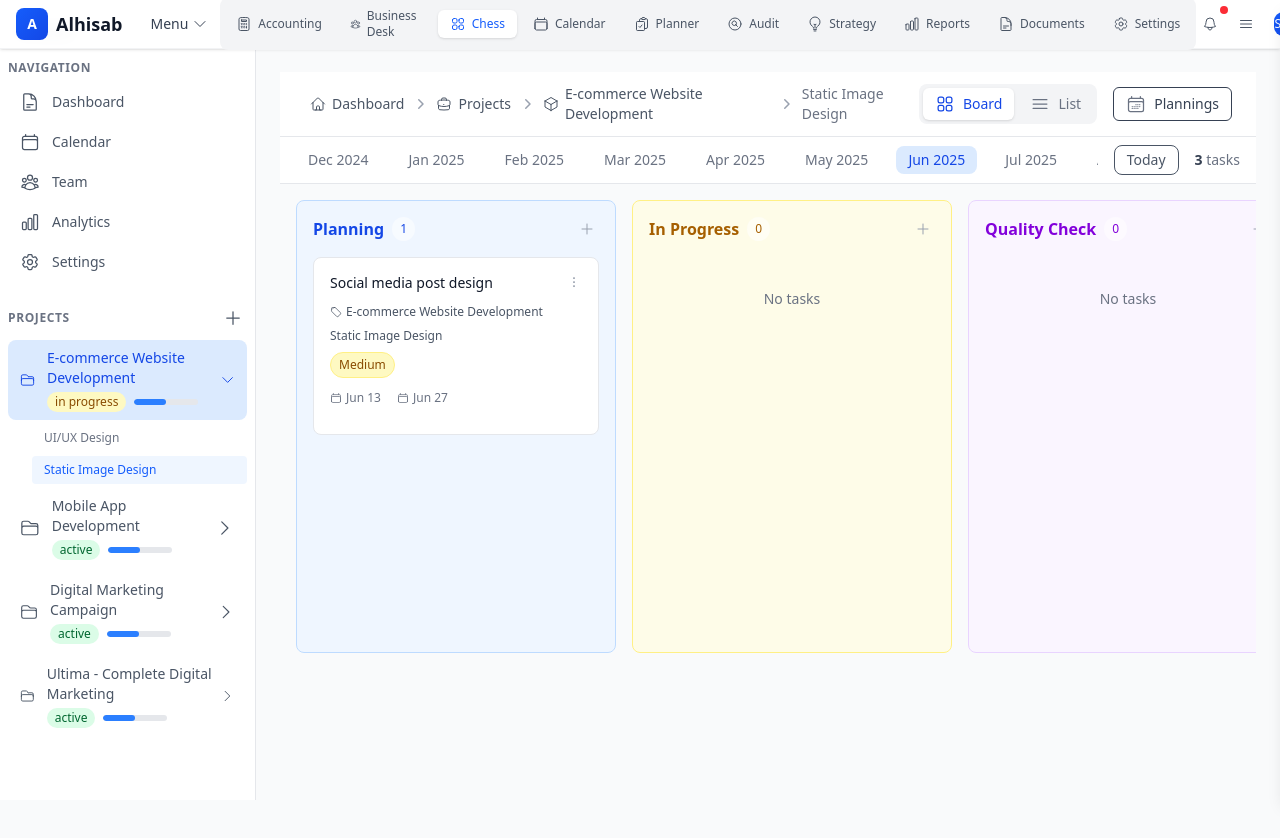
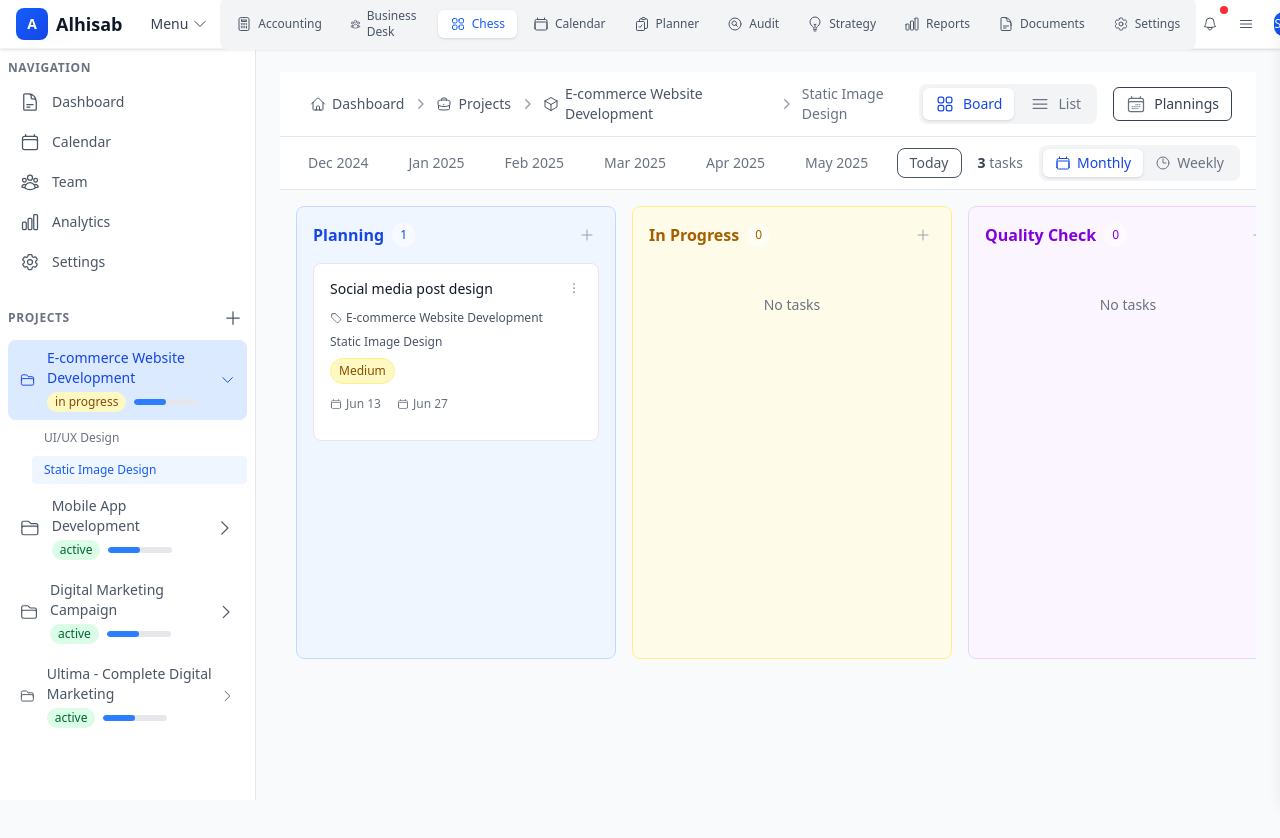
Before and after one commit to einfoengine/alhisab, a Next.js app in the folder frontend/: page /chess/proj_001/ser_001 in a window 1280 px wide. Shown: the top 838 px of the page. Built offline with nearby package versions, Linux system fonts and the light colour scheme.

Commit message:
Task management monthly and weekly view in progress 1

```diff
--- a/frontend/src/app/chess/[projectId]/[serviceId]/page.tsx
+++ b/frontend/src/app/chess/[projectId]/[serviceId]/page.tsx
@@ -6,7 +6,7 @@ import servicesData from '@/data/services.json';
 import projectsData from '@/data/projects.json';
 import TasksBoardView from '@/components/TasksBoardView';
 import TasksListView from '@/components/TasksListView';
-import TimelineSelector from '@/components/TimelineSelector';
+import TimelineSelector, { TimelineView } from '@/components/TimelineSelector';
 import Breadcrumb from '@/components/Breadcrumb';
 import ViewToggler, { ViewMode } from '@/components/elements/ViewToggler';
 import { CalendarDaysIcon, HomeIcon, BriefcaseIcon, CubeIcon } from '@heroicons/react/24/outline';
@@ -74,6 +74,7 @@ const ServiceTasksPage = () => {
   const [tasks, setTasks] = useState<Task[]>([]);
   const [currentDate, setCurrentDate] = useState(new Date());
   const [viewMode, setViewMode] = useState<ViewMode>('board');
+  const [timelineView, setTimelineView] = useState<TimelineView>('monthly');
 
   useEffect(() => {
     if (projectId && serviceId) {
@@ -124,6 +125,7 @@ const ServiceTasksPage = () => {
   }, [projectId, serviceId]);
 
   const filteredTasks = useMemo(() => {
+    if (timelineView === 'monthly') {
       const startOfMonth = new Date(currentDate.getFullYear(), currentDate.getMonth(), 1);
       const endOfMonth = new Date(currentDate.getFullYear(), currentDate.getMonth() + 1, 0);
       return tasks.filter(task => {
@@ -131,7 +133,25 @@ const ServiceTasksPage = () => {
         const taskEndDate = new Date(task.end_date);
         return (taskStartDate <= endOfMonth && taskEndDate >= startOfMonth);
       });
-  }, [tasks, currentDate]);
+    } else {
+      // Weekly view
+      const startOfWeek = new Date(currentDate);
+      const dayOfWeek = startOfWeek.getDay(); // 0=Sun, 1=Mon
+      const offset = dayOfWeek === 0 ? 6 : dayOfWeek - 1;
+      startOfWeek.setDate(startOfWeek.getDate() - offset);
+      startOfWeek.setHours(0, 0, 0, 0);
+
+      const endOfWeek = new Date(startOfWeek);
+      endOfWeek.setDate(startOfWeek.getDate() + 6);
+      endOfWeek.setHours(23, 59, 59, 999);
+
+      return tasks.filter(task => {
+        const taskStartDate = new Date(task.start_date);
+        const taskEndDate = new Date(task.end_date);
+        return (taskStartDate <= endOfWeek && taskEndDate >= startOfWeek);
+      });
+    }
+  }, [tasks, currentDate, timelineView]);
 
   const handleUpdateTask = (taskId: string, updates: Partial<Task>) => {
     setTasks(prevTasks =>
@@ -147,6 +167,10 @@ const ServiceTasksPage = () => {
 
   const handleDateChange = (date: Date) => {
     setCurrentDate(date);
+  };
+
+  const handleViewChange = (view: TimelineView) => {
+    setTimelineView(view);
   };
 
   if (!project || !service) {
@@ -180,6 +204,8 @@ const ServiceTasksPage = () => {
         currentDate={currentDate}
         onDateChange={handleDateChange}
         taskCount={filteredTasks.length}
+        view={timelineView}
+        onViewChange={handleViewChange}
       />
 
       <main className="flex-1 overflow-hidden">
--- a/frontend/src/components/TimelineSelector.tsx
+++ b/frontend/src/components/TimelineSelector.tsx
@@ -1,32 +1,70 @@
 'use client';
 
 import React, { useState, useEffect } from 'react';
+import { CalendarIcon, ClockIcon } from '@heroicons/react/24/outline';
+
+export type TimelineView = 'monthly' | 'weekly';
 
 export interface TimelineSelectorProps {
   currentDate: Date;
   onDateChange: (date: Date) => void;
   taskCount: number;
+  view: TimelineView;
+  onViewChange: (view: TimelineView) => void;
 }
 
 const TimelineSelector: React.FC<TimelineSelectorProps> = ({
   currentDate,
   onDateChange,
   taskCount,
+  view,
+  onViewChange,
 }) => {
-  const [selectedDate, setSelectedDate] = useState(currentDate);
+  const [contextMonth, setContextMonth] = useState(new Date(currentDate.getFullYear(), currentDate.getMonth(), 1));
+  const [selectedWeek, setSelectedWeek] = useState(1);
+
+  const getStartDateForView = (v: TimelineView, month: Date, week: number) => {
+    if (v === 'weekly') {
+      const firstDayOfMonth = new Date(month.getFullYear(), month.getMonth(), 1);
+      const firstDayWeekday = (firstDayOfMonth.getDay() + 6) % 7; // 0 for Monday
+      const firstMondayDate = 1 - firstDayWeekday;
+      return new Date(month.getFullYear(), month.getMonth(), firstMondayDate + (week - 1) * 7);
+    }
+    return month;
+  };
 
   useEffect(() => {
-    setSelectedDate(currentDate);
-  }, [currentDate]);
+    const today = new Date();
+    const currentMonth = new Date(today.getFullYear(), today.getMonth(), 1);
+    setContextMonth(currentMonth);
+    const firstDay = new Date(today.getFullYear(), today.getMonth(), 1);
+    const dayOfWeek = (firstDay.getDay() + 6) % 7;
+    const weekNumber = Math.ceil((today.getDate() + dayOfWeek) / 7);
+    setSelectedWeek(weekNumber);
+    onDateChange(getStartDateForView(view, currentMonth, weekNumber));
+    // eslint-disable-next-line react-hooks/exhaustive-deps
+  }, []);
 
   const formatMonth = (date: Date) => {
     return date.toLocaleDateString('en-US', { month: 'short', year: 'numeric' });
   };
 
   const handleMonthSelect = (date: Date) => {
-    setSelectedDate(date);
-    onDateChange(date);
+    setContextMonth(date);
+    const newWeek = 1;
+    setSelectedWeek(newWeek);
+    onDateChange(getStartDateForView(view, date, newWeek));
   };
+
+  const handleWeekSelect = (week: number) => {
+    setSelectedWeek(week);
+    onDateChange(getStartDateForView(view, contextMonth, week));
+  };
+
+  const handleViewChange = (newView: TimelineView) => {
+    onViewChange(newView);
+    onDateChange(getStartDateForView(newView, contextMonth, selectedWeek));
+  }
 
   const generateMonths = () => {
     const months = [];
@@ -38,32 +76,41 @@ const TimelineSelector: React.FC<TimelineSelectorProps> = ({
     return months;
   };
 
+  const getNumberOfWeeks = (date: Date) => {
+    const firstDay = new Date(date.getFullYear(), date.getMonth(), 1);
+    const lastDay = new Date(date.getFullYear(), date.getMonth() + 1, 0);
+    const dayOfWeek = (firstDay.getDay() + 6) % 7;
+    return Math.ceil((lastDay.getDate() + dayOfWeek) / 7);
+  };
+
   const months = generateMonths();
+  const weeksInMonth = getNumberOfWeeks(contextMonth);
 
   const goToToday = () => {
     const today = new Date();
-    setSelectedDate(today);
-    onDateChange(today);
+    const newMonth = new Date(today.getFullYear(), today.getMonth(), 1);
+    setContextMonth(newMonth);
+    const firstDay = new Date(today.getFullYear(), today.getMonth(), 1);
+    const dayOfWeek = (firstDay.getDay() + 6) % 7;
+    const weekNumber = Math.ceil((today.getDate() + dayOfWeek) / 7);
+    setSelectedWeek(weekNumber);
+    onDateChange(getStartDateForView(view, newMonth, weekNumber));
   };
 
   return (
     <div className="bg-white border-b border-gray-200 px-4 py-2">
       <div className="flex items-center justify-between gap-4">
-        {/* Scrollable months container */}
         <div className="flex-1 overflow-x-auto">
           <div className="flex items-center gap-4 text-sm font-medium">
             {months.map((month) => {
-              const isCurrent = selectedDate.getMonth() === month.getMonth() &&
-                               selectedDate.getFullYear() === month.getFullYear();
-
+              const isCurrent = contextMonth.getMonth() === month.getMonth() &&
+                               contextMonth.getFullYear() === month.getFullYear();
               return (
                 <button
                   key={month.toISOString()}
                   onClick={() => handleMonthSelect(month)}
                   className={`px-3 py-1 rounded-lg text-sm font-medium whitespace-nowrap ${
-                    isCurrent
-                      ? 'bg-blue-100 text-blue-700'
-                      : 'text-gray-500 hover:bg-gray-100'
+                    isCurrent ? 'bg-blue-100 text-blue-700' : 'text-gray-500 hover:bg-gray-100'
                   }`}
                 >
                   {formatMonth(month)}
@@ -73,8 +120,22 @@ const TimelineSelector: React.FC<TimelineSelectorProps> = ({
           </div>
         </div>
 
-        {/* Right Controls */}
         <div className="flex-shrink-0 flex items-center gap-4">
+          {view === 'weekly' && (
+            <div className="flex items-center gap-2 rounded-lg bg-gray-100 p-1">
+              {Array.from({ length: weeksInMonth }, (_, i) => i + 1).map(week => (
+                <button
+                  key={week}
+                  onClick={() => handleWeekSelect(week)}
+                  className={`px-3 py-1 rounded-md text-sm font-medium transition-colors ${
+                    selectedWeek === week ? 'bg-white text-blue-700 shadow-sm' : 'text-gray-500 hover:text-gray-900'
+                  }`}
+                >
+                  Week {week}
+                </button>
+              ))}
+            </div>
+          )}
           <button
             onClick={goToToday}
             className="px-3 py-1 text-gray-600 rounded-lg text-sm font-medium border bg-white hover:bg-gray-50 transition-colors"
@@ -84,6 +145,26 @@ const TimelineSelector: React.FC<TimelineSelectorProps> = ({
           <div className="text-sm text-gray-500">
             <span className="font-bold text-gray-700">{taskCount}</span> tasks
           </div>
+          <div className="flex items-center bg-gray-100 rounded-lg p-1">
+            <button
+              onClick={() => handleViewChange('monthly')}
+              className={`px-3 py-1 rounded-md text-sm font-medium transition-colors flex items-center gap-1.5 ${
+                view === 'monthly' ? 'bg-white text-blue-700 shadow-sm' : 'text-gray-500 hover:text-gray-900'
+              }`}
+            >
+              <CalendarIcon className="w-4 h-4" />
+              Monthly
+            </button>
+            <button
+              onClick={() => handleViewChange('weekly')}
+              className={`px-3 py-1 rounded-md text-sm font-medium transition-colors flex items-center gap-1.5 ${
+                view === 'weekly' ? 'bg-white text-blue-700 shadow-sm' : 'text-gray-500 hover:text-gray-900'
+              }`}
+            >
+              <ClockIcon className="w-4 h-4" />
+              Weekly
+            </button>
+          </div>
         </div>
       </div>
     </div>
```
Lines whose indentation alone changed are shown as unchanged.
